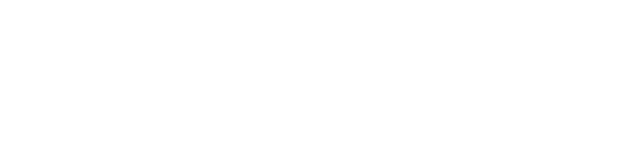
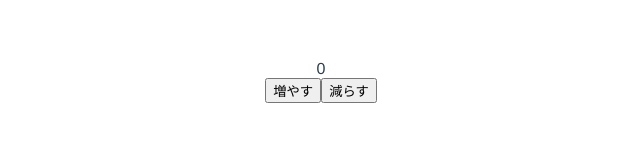
Before and after one commit to nananapo/ubiquitous-information-service-2022f, a plain HTML site: page index.html in a window 1280 px wide. Shown: the whole page, without its empty margins (319-959 px from the left). Drawn offline with Linux system fonts and the light colour scheme; the site is published under a folder, as on GitHub Pages, so addresses that start at the root find nothing.

Commit message:
Update index.html

```diff
--- a/index.html
+++ b/index.html
@@ -1 +1 @@
-<!DOCTYPE html><html lang=""><head><meta charset="utf-8"><meta http-equiv="X-UA-Compatible" content="IE=edge"><meta name="viewport" content="width=device-width,initial-scale=1"><link rel="icon" href="/favicon.ico"><title>ubisysweb</title><link href="/css/app.c9eecedd.css" rel="preload" as="style"><link href="/js/app.b35907ce.js" rel="preload" as="script"><link href="/js/chunk-vendors.a4eabcd2.js" rel="preload" as="script"><link href="/css/app.c9eecedd.css" rel="stylesheet"></head><body><noscript><strong>We're sorry but ubisysweb doesn't work properly without JavaScript enabled. Please enable it to continue.</strong></noscript><div id="app"></div><script src="/js/chunk-vendors.a4eabcd2.js"></script><script src="/js/app.b35907ce.js"></script></body></html>
+<!DOCTYPE html><html lang=""><head><meta charset="utf-8"><meta http-equiv="X-UA-Compatible" content="IE=edge"><meta name="viewport" content="width=device-width,initial-scale=1"><link rel="icon" href="favicon.ico"><title>ubisysweb</title><link href="css/app.c9eecedd.css" rel="preload" as="style"><link href="js/app.b35907ce.js" rel="preload" as="script"><link href="js/chunk-vendors.a4eabcd2.js" rel="preload" as="script"><link href="css/app.c9eecedd.css" rel="stylesheet"></head><body><noscript><strong>We're sorry but ubisysweb doesn't work properly without JavaScript enabled. Please enable it to continue.</strong></noscript><div id="app"></div><script src="js/chunk-vendors.a4eabcd2.js"></script><script src="js/app.b35907ce.js"></script></body></html>
```
